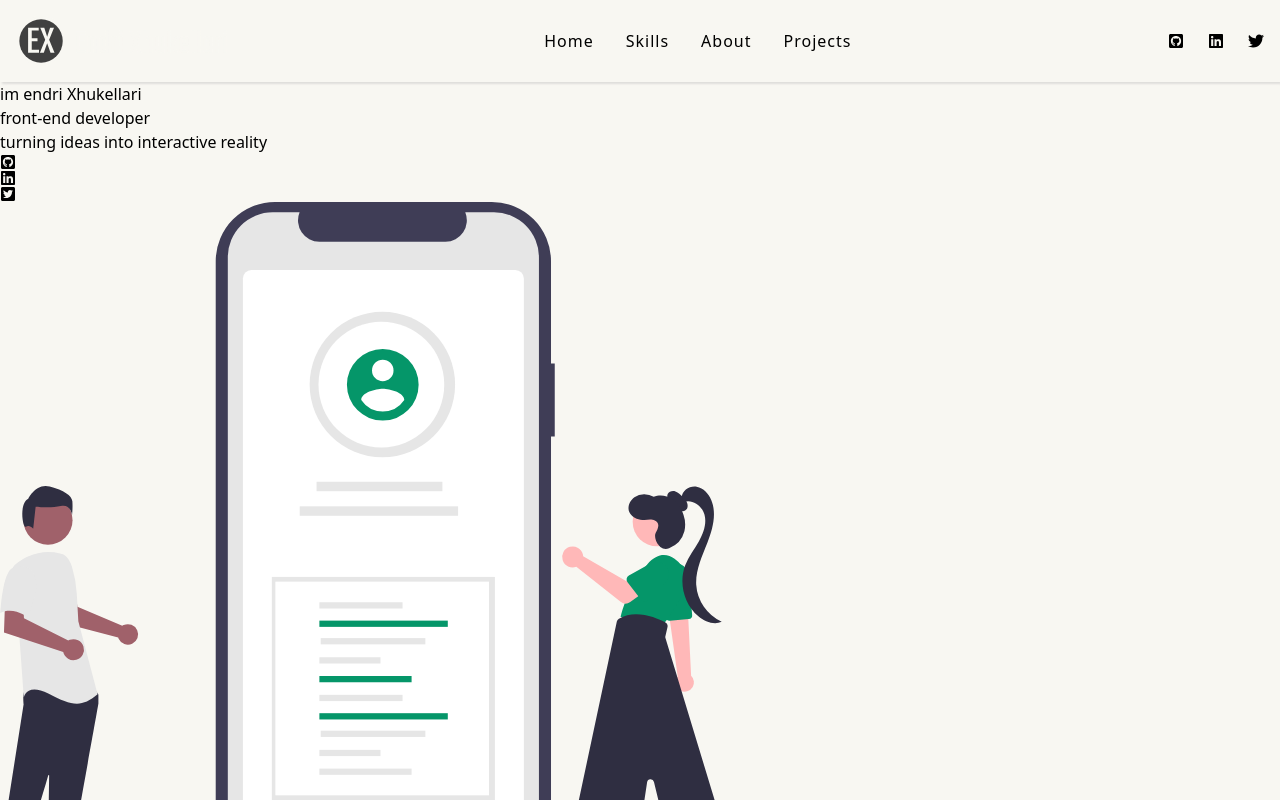
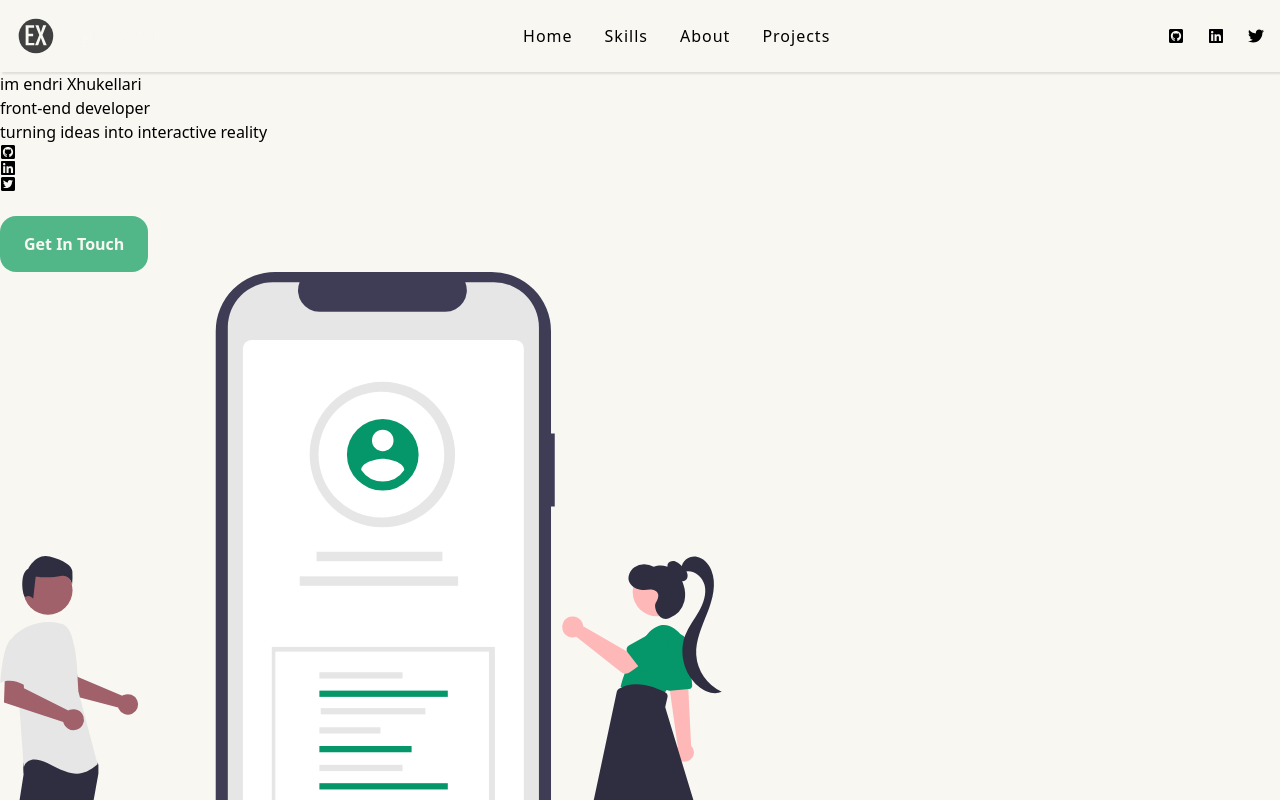
Before and after one commit to endrixh7/endrixhukellari-dev, a React (Vite) app: page / in a window 1280 px wide. Shown: the top 800 px of the page. Built offline with nearby package versions, Linux system fonts and the light colour scheme.

Commit message:
CTA with live CV added

```diff
--- a/src/components/Hero.jsx
+++ b/src/components/Hero.jsx
@@ -29,6 +29,9 @@ const Hero = () => {
                         <FaTwitterSquare className='h-8 w-8 text-slate-500 hover:text-black duration-300' />
                     </a>
                 </div>
+
+                <a href="https://app.rezi.ai/s/4KYfTTQnTShKRXrxn50v" target='_blank' id='cta' rel="noreferrer"> get in touch </a>
+
             </article>
             <article className='hidden md:block'>
                 <img src={heroImg} alt="" className='h-72 lg:h-96' />
--- a/src/components/Navbar.jsx
+++ b/src/components/Navbar.jsx
@@ -43,7 +43,7 @@ const Navbar = () => {
         {social.map((socialIcon)=>{
           const {id, url, icon} = socialIcon
             return <li key={id}>
-              <a href={url}>{icon}</a>
+              <a target="_blank" href={url} rel="noreferrer">{icon}</a>
             </li>
         })}
       </ul>
--- a/src/data.jsx
+++ b/src/data.jsx
@@ -164,19 +164,19 @@ export const social = [
 
   {
     id:nanoid(),
-    url: 'https://linkedin.com',
+    url: 'https://github.com/endrixh7',
     icon: <FaGithubSquare className='h-6 w-6'/>
   },
 
   {
     id:nanoid(),
-    url: 'https://linkedin.com',
+    url: 'https://www.linkedin.com/in/endri-xhukellari-0592311a5/',
     icon: <FaLinkedin className='h-6 w-6'/>
   },
 
   {
     id:nanoid(),
-    url: 'https://linkedin.com',
+    url: 'https://twitter.com/XhukellariEndri',
     icon: <FaTwitter className='h-6 w-6'/>
   },
 ]
--- a/src/index.css
+++ b/src/index.css
@@ -21,6 +21,7 @@ body {
 }
 
 nav {
+    /* opacity: 0.7; */
     background: #F8F7F2;
     box-shadow: 2px 2px 2px #dfdedb;
 }
@@ -41,20 +42,26 @@ nav {
 
 
 .logo {
-    height: 50px;
+    height: 40px;
     cursor: pointer;
 }
 
 .links a {
+    border-radius: 10px;
     color:black;
     font-size: 1rem;
     text-transform: capitalize;
     letter-spacing: 1px;
     display: block;
     padding: 0.5rem 2rem;
-    transition: 1s ease-in-out;
+    transition: .5s ease-in-out;
 }
 
+.links a:hover {
+    /* background-color: #BBAB8C; */
+    background-color: #DED0B6;
+    /* background-color: #FAEED1; */
+}
 
 
 .links-container {
@@ -105,15 +112,19 @@ nav {
         display: flex;
         gap: 1.5rem;
     }
-
-    .social-icons a {
-        transition: 0.3s ease-in-out all;
-    }
-    .social-icons a:hover {
-        transform: scale(1.2);
-    }
 }
 
+#cta {
+    display: inline-block;
+    text-transform: capitalize;
+    color: #F8F7F2;
+    font-weight:bold ;
+    border: none;
+    background-color: #52b788;
+    border-radius: 1rem;
+    margin-top: 1.5rem;
+    padding: 1rem 1.5rem;
+}
 
 /* Web creations section, added Live and Code links below the icons */
 .liveSite {
```
Also changed, not shown: 1 other file (tests, documents, lock files or other folders).
